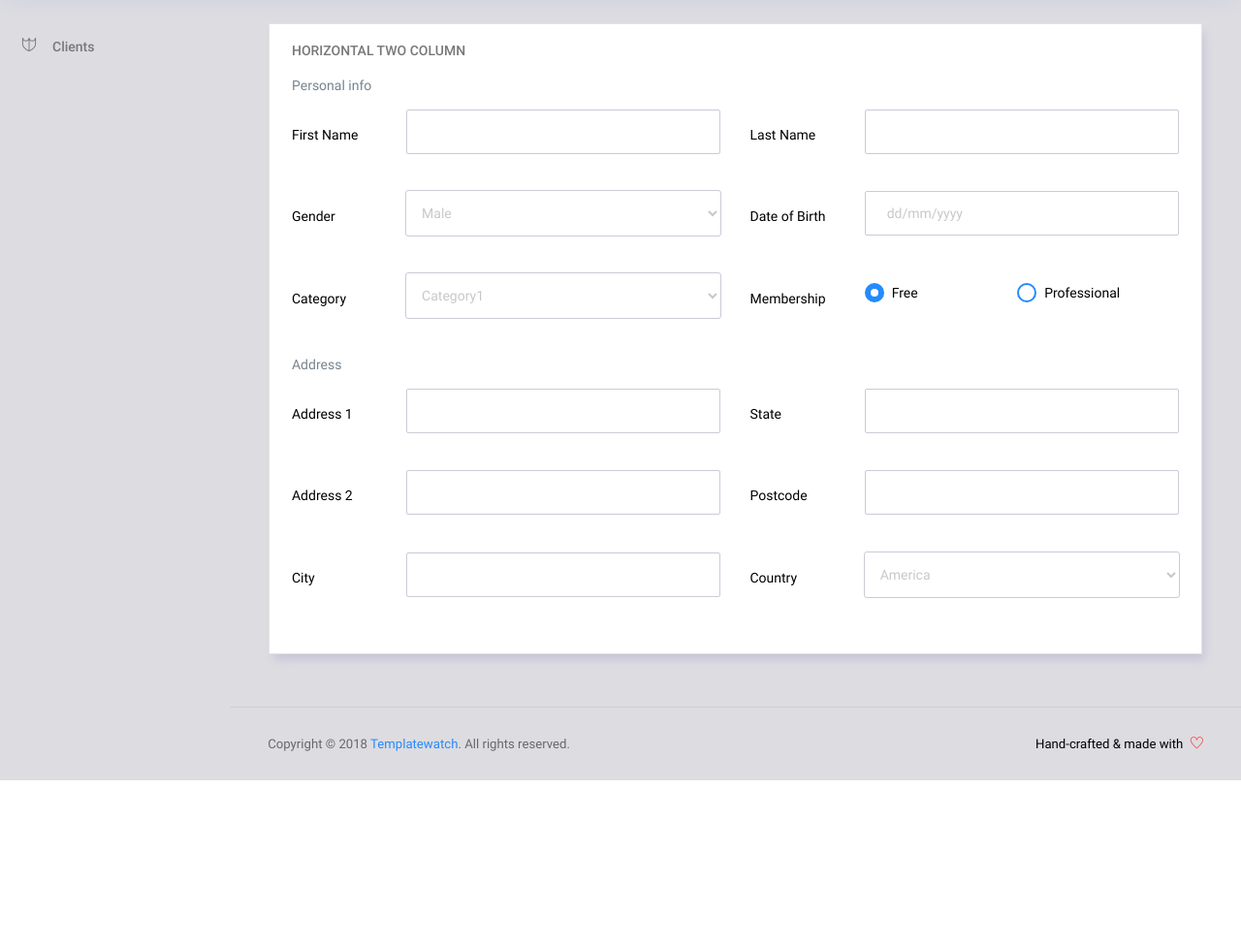
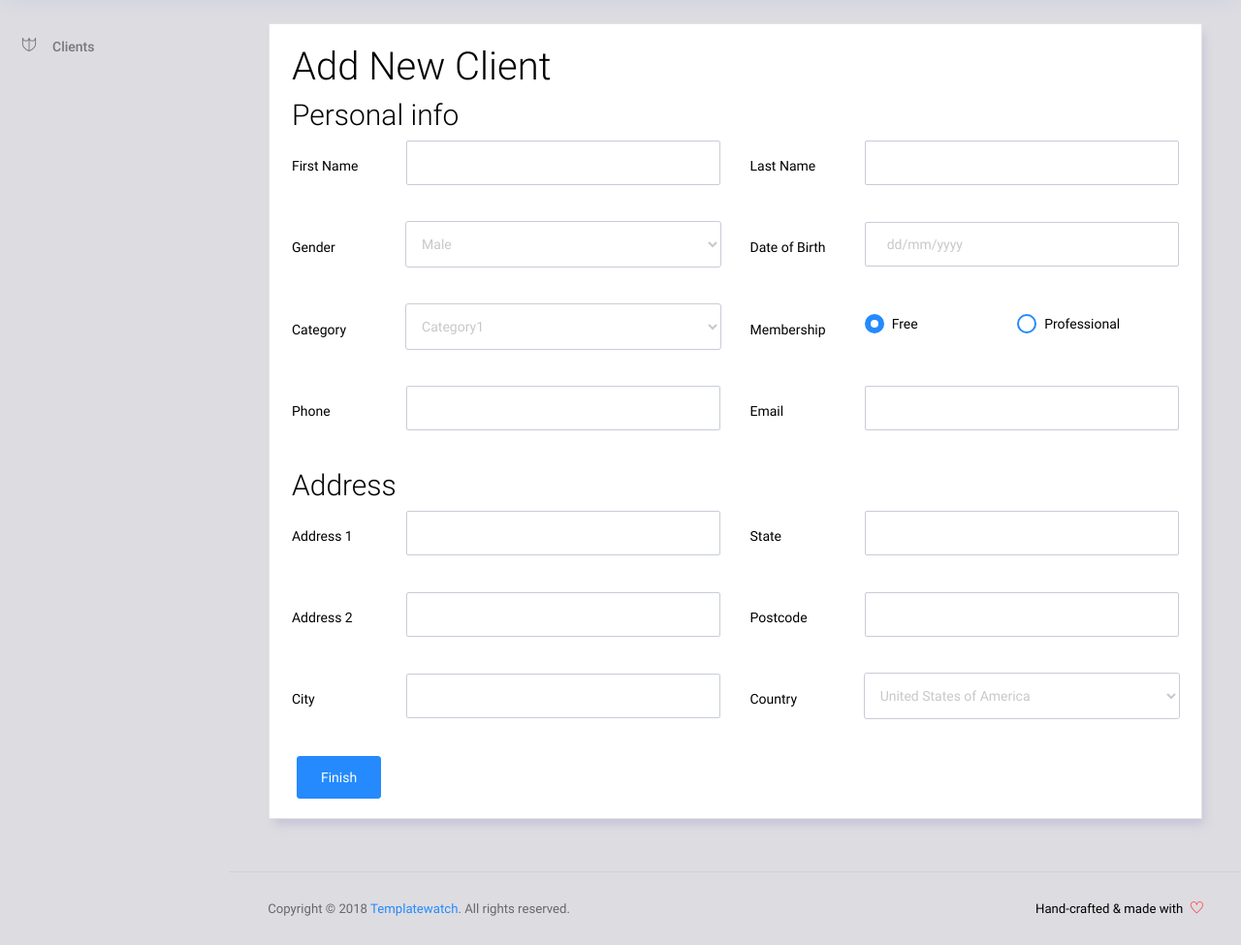
Before and after one commit to The-Voyager-Program/Client-Manager-Web-App, a PHP site: page /Template/new_client.html in a window 1280 px wide. Shown: the part 70-1045 px from the top of the page at 97% size. Before the commit the page ends 875 px from the top, so only its background shows below. Run offline with PHP 8.4, Linux system fonts and the light colour scheme.

Commit message:
Basic new client creator working, Client search now has links

```diff
--- a/Template/new_client.html
+++ b/Template/new_client.html
@@ -164,9 +164,9 @@
             <div class="col-12 grid-margin">
               <div class="card">
                 <div class="card-body">
-                  <h4 class="card-title">Horizontal Two column</h4>
-                  <form class="form-sample">
-                    <p class="card-description">
+                  <h4 class="display-3">Add New Client</h4>
+                  <form class="form-sample" autocomplete="off" action="client_creation.php" method="post">
+                    <p class="display-4">
                       Personal info
                     </p>
                     <div class="row">
@@ -174,7 +174,7 @@
                         <div class="form-group row">
                           <label class="col-sm-3 col-form-label">First Name</label>
                           <div class="col-sm-9">
-                            <input type="text" class="form-control" />
+                            <input type="text" name="name_first" id="name_first" class="form-control" pattern="[a-zA-Z]{1,45}" required />
                           </div>
                         </div>
                       </div>
@@ -182,7 +182,7 @@
                         <div class="form-group row">
                           <label class="col-sm-3 col-form-label">Last Name</label>
                           <div class="col-sm-9">
-                            <input type="text" class="form-control" />
+                            <input type="text" name="name_last" id="name_last" class="form-control" pattern="[a-zA-Z]{1,45}" required />
                           </div>
                         </div>
                       </div>
@@ -192,7 +192,7 @@
                         <div class="form-group row">
                           <label class="col-sm-3 col-form-label">Gender</label>
                           <div class="col-sm-9">
-                            <select class="form-control">
+                            <select class="form-control" name="gender" id="gender" required>
                               <option>Male</option>
                               <option>Female</option>
                             </select>
@@ -203,7 +203,7 @@
                         <div class="form-group row">
                           <label class="col-sm-3 col-form-label">Date of Birth</label>
                           <div class="col-sm-9">
-                            <input class="form-control" placeholder="dd/mm/yyyy"/>
+                            <input class="form-control" name="date_of_birth" id="date_of_birth" placeholder="dd/mm/yyyy"/>
                           </div>
                         </div>
                       </div>
@@ -244,7 +244,25 @@
                         </div>
                       </div>
                     </div>
-                    <p class="card-description">
+                    <div class="row">
+                      <div class="col-md-6">
+                        <div class="form-group row">
+                          <label class="col-sm-3 col-form-label">Phone</label>
+                          <div class="col-sm-9">
+                            <input type="tel" name="phone_home" id="phone_home" class="form-control" pattern="[0-9]{7,12}" />
+                          </div>
+                        </div>
+                      </div>
+                      <div class="col-md-6">
+                        <div class="form-group row">
+                          <label class="col-sm-3 col-form-label">Email</label>
+                          <div class="col-sm-9">
+                            <input type="email" name="email" id="email" class="form-control" pattern="[^@\s]+@[^@\s]+\.[^@\s]+" />
+                          </div>
+                        </div>
+                      </div>
+                    </div>
+                    <p class="display-4">
                       Address
                     </p>
                     <div class="row">
@@ -252,7 +270,7 @@
                         <div class="form-group row">
                           <label class="col-sm-3 col-form-label">Address 1</label>
                           <div class="col-sm-9">
-                            <input type="text" class="form-control" />
+                            <input type="text" name="address1" id="address1" class="form-control" />
                           </div>
                         </div>
                       </div>
@@ -260,7 +278,7 @@
                         <div class="form-group row">
                           <label class="col-sm-3 col-form-label">State</label>
                           <div class="col-sm-9">
-                            <input type="text" class="form-control" />
+                            <input type="text" name="state" id="state" class="form-control" />
                           </div>
                         </div>
                       </div>
@@ -270,7 +288,7 @@
                         <div class="form-group row">
                           <label class="col-sm-3 col-form-label">Address 2</label>
                           <div class="col-sm-9">
-                            <input type="text" class="form-control" />
+                            <input type="text" name="address2" id="address2" class="form-control" />
                           </div>
                         </div>
                       </div>
@@ -278,7 +296,7 @@
                         <div class="form-group row">
                           <label class="col-sm-3 col-form-label">Postcode</label>
                           <div class="col-sm-9">
-                            <input type="text" class="form-control" />
+                            <input type="text" name="postal" id="postal" class="form-control" />
                           </div>
                         </div>
                       </div>
@@ -288,7 +306,7 @@
                         <div class="form-group row">
                           <label class="col-sm-3 col-form-label">City</label>
                           <div class="col-sm-9">
-                            <input type="text" class="form-control" />
+                            <input type="text" name="city" id="city" class="form-control" />
                           </div>
                         </div>
                       </div>
@@ -296,15 +314,18 @@
                         <div class="form-group row">
                           <label class="col-sm-3 col-form-label">Country</label>
                           <div class="col-sm-9">
-                            <select class="form-control">
-                              <option>America</option>
-                              <option>Italy</option>
-                              <option>Russia</option>
-                              <option>Britain</option>
+                            <select id="country" name="country" class="form-control">
+                              <option>United States of America</option>
+                              <option>Canada</option>
+                              <option>United Kingdom</option>
+                              <option>Mexico</option>
                             </select>
                           </div>
                         </div>
                       </div>
+                    </div>
+                    <div class="row">
+                    	<button type="submit" class="btn btn-primary" id="Submit" value="new" onclick="showResult()" style="margin-left: 20px">Finish</button>
                     </div>
                   </form>
                 </div>
```
Also changed, not shown: Template/client_creation.php (added, +57 -0 lines), Template/clients.html (+6 -10 lines), Template/livesearch.php (+5 -16 lines).
